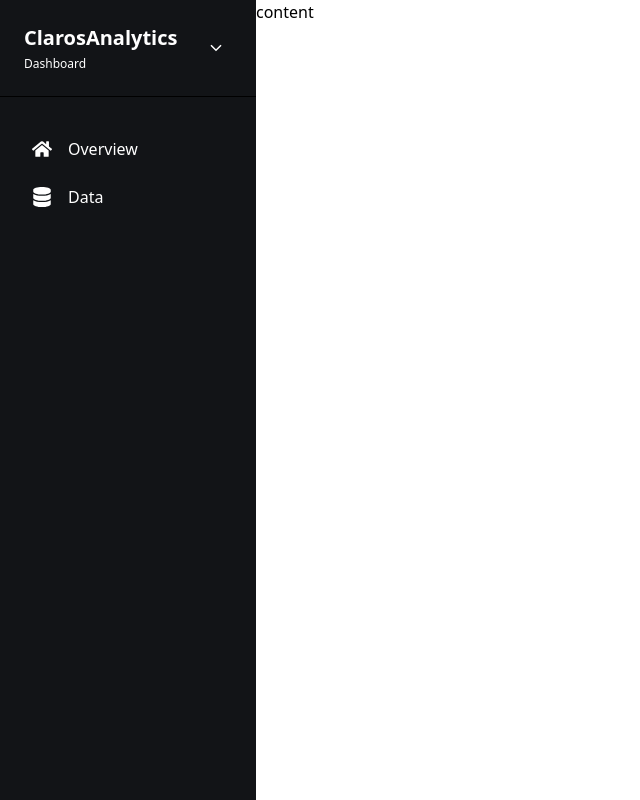
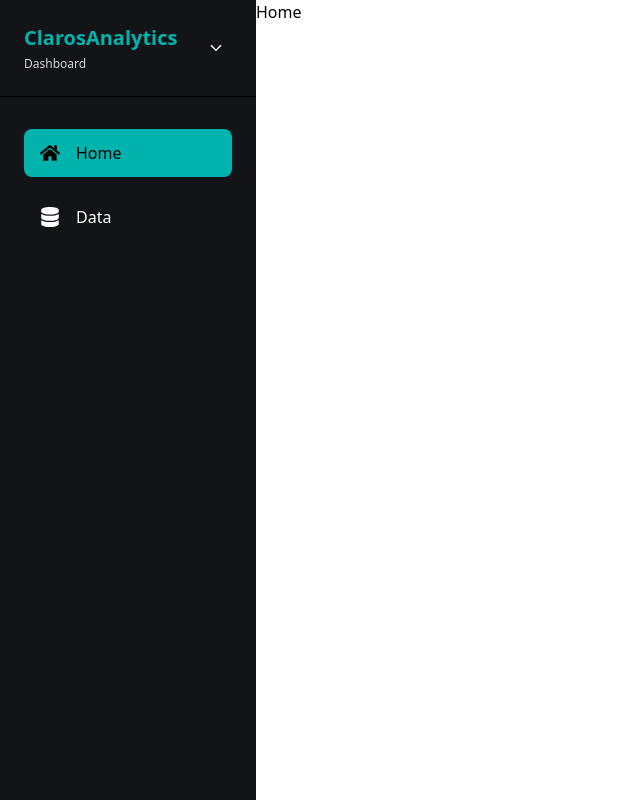
Before and after one commit to rk-codeflow/claros-dashboard, a React (Vite) app: page / in a window 1280 px wide. Shown: the whole page, without its empty margins (0-640 px from the left). Built offline with nearby package versions, Linux system fonts and the light colour scheme.

Commit message:
active state set for buttons

```diff
--- a/src/App.tsx
+++ b/src/App.tsx
@@ -1,58 +1,16 @@
+import Home from "./components/Home";
+import Data from "./components/Data";
+import Sidebar from "./Sidebar";
 import { useState } from "react";
-import { IoChevronDownSharp } from "react-icons/io5";
-import { FaHome } from "react-icons/fa";
-import { FaDatabase } from "react-icons/fa";
 
 function App() {
-  const [isExpanded, setIsExpanded] = useState(true);
-
-  const links = [
-    { id: "home", label: "Overview", icon: FaHome },
-    { id: "data", label: "Data", icon: FaDatabase },
-  ];
-
+  const [currentPage, setCurrentPage] = useState<"home" | "data">("home");
   return (
     <div className="flex h-screen">
-      <aside
-        className={`${
-          isExpanded ? "w-64" : "w-"
-        } bg-[#121417] flex flex-col space-y-2`}
-      >
-        <div className="p-6 border-b border-sidebar-border/50 flex items-center justify-between">
-          {isExpanded && (
-            <div>
-              <h1 className="text-xl font-bold  text-white">ClarosAnalytics</h1>
-              <p className="text-xs text-white mt-1">Dashboard</p>
-            </div>
-          )}
-          <button
-            onClick={() => setIsExpanded(!isExpanded)}
-            className="p-2 hover:bg-sidebar-accent rounded-lg text-white"
-          >
-            <IoChevronDownSharp
-              className={`w-4 h-4 transition-transform ${
-                !isExpanded ? "rotate-90" : ""
-              }`}
-            />
-          </button>
-        </div>
+      <Sidebar currentPage={currentPage} setCurrentPage={setCurrentPage} />
 
-        <nav className="flex flex-col space-y-2 p-6">
-          {links.map((link) => {
-            const Icon = link.icon;
-            return (
-              <div
-                className="flex items-center gap-4 p-2 rounded hover:bg-gray-700 cursor-pointer"
-                key={link.id}
-              >
-                <Icon className="w-5 h-5 text-white" />
-                {isExpanded && <p className="text-white">{link.label}</p>}
-              </div>
-            );
-          })}
-        </nav>
-      </aside>
-      <div className="content">content</div>
+      {currentPage === "home" && <Home />}
+      {currentPage === "data" && <Data />}
     </div>
   );
 }
--- /dev/null
+++ b/src/Sidebar.tsx
@@ -0,0 +1,66 @@
+import { useState } from "react";
+import { IoChevronDownSharp } from "react-icons/io5";
+import { FaHome } from "react-icons/fa";
+import { FaDatabase } from "react-icons/fa";
+
+interface SidebarProps {
+  currentPage: string;
+  setCurrentPage: (page: "home" | "data") => void;
+}
+const Sidebar = ({ currentPage, setCurrentPage }: SidebarProps) => {
+  const [isExpanded, setIsExpanded] = useState(true);
+
+  const links = [
+    { id: "home", label: "Home", icon: FaHome },
+    { id: "data", label: "Data", icon: FaDatabase },
+  ];
+  return (
+    <aside
+      className={`${
+        isExpanded ? "w-64" : "w-24"
+      } bg-[#121417] flex flex-col space-y-2`}
+    >
+      <div className="p-6 border-b border-sidebar-border/50 flex items-center justify-between">
+        {isExpanded && (
+          <div>
+            <h1 className="text-xl font-bold  text-[#00B4AD]">
+              ClarosAnalytics
+            </h1>
+            <p className="text-xs text-gray-300 mt-1">Dashboard</p>
+          </div>
+        )}
+        <button
+          onClick={() => setIsExpanded(!isExpanded)}
+          className="p-2 hover:bg-sidebar-accent rounded-lg text-white"
+        >
+          <IoChevronDownSharp
+            className={`w-4 h-4 transition-transform ${
+              !isExpanded ? "rotate-90" : ""
+            }`}
+          />
+        </button>
+      </div>
+
+      <nav className="flex flex-col space-y-4 p-6">
+        {links.map((link) => {
+          const Icon = link.icon;
+          const isActive = currentPage === link.id;
+          return (
+            <button
+              key={link.id}
+              onClick={() => setCurrentPage?.(link.id as "home" | "data")}
+              className={`flex items-center px-4 py-3 rounded-lg cursor-pointer ${
+                isExpanded ? "gap-4" : "justify-center"
+              } ${isActive ? "bg-[#00B4AD] text-black" : "text-white"}`}
+            >
+              <Icon className="w-5 h-5" />
+              {isExpanded && <p>{link.label}</p>}
+            </button>
+          );
+        })}
+      </nav>
+    </aside>
+  );
+};
+
+export default Sidebar;
--- /dev/null
+++ b/src/components/Data.tsx
@@ -0,0 +1,7 @@
+import React from "react";
+
+const Data = () => {
+  return <div>Data</div>;
+};
+
+export default Data;
--- /dev/null
+++ b/src/components/Home.tsx
@@ -0,0 +1,5 @@
+const Home = () => {
+  return <div>Home</div>;
+};
+
+export default Home;
```
